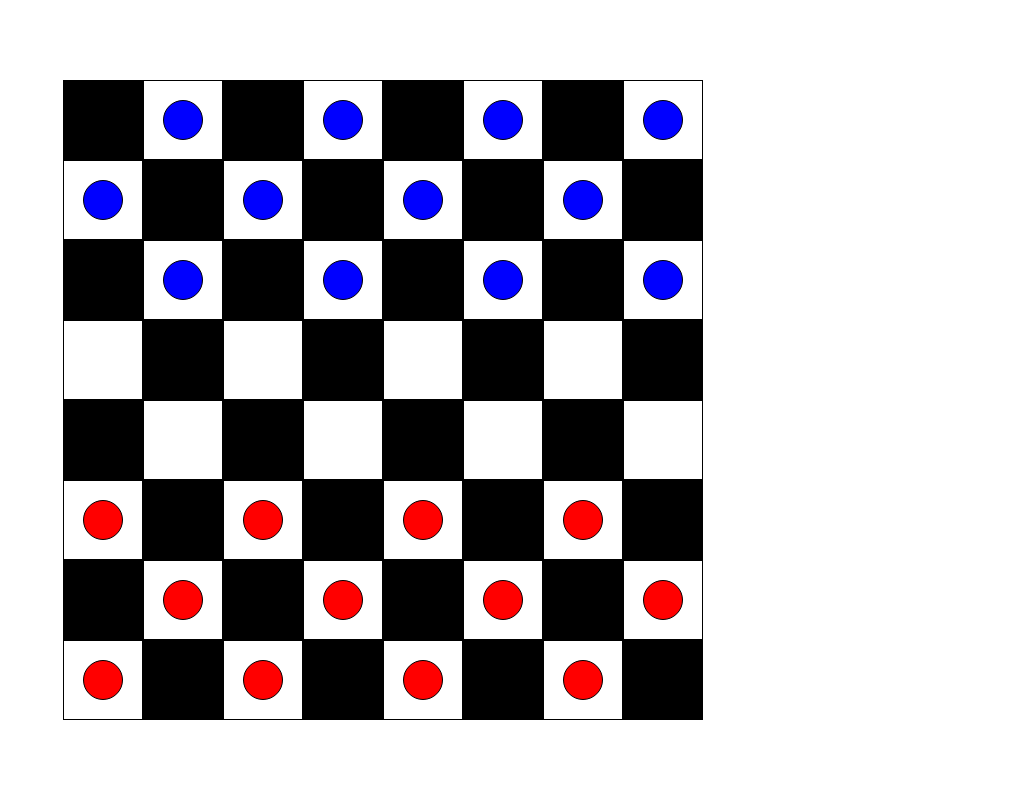
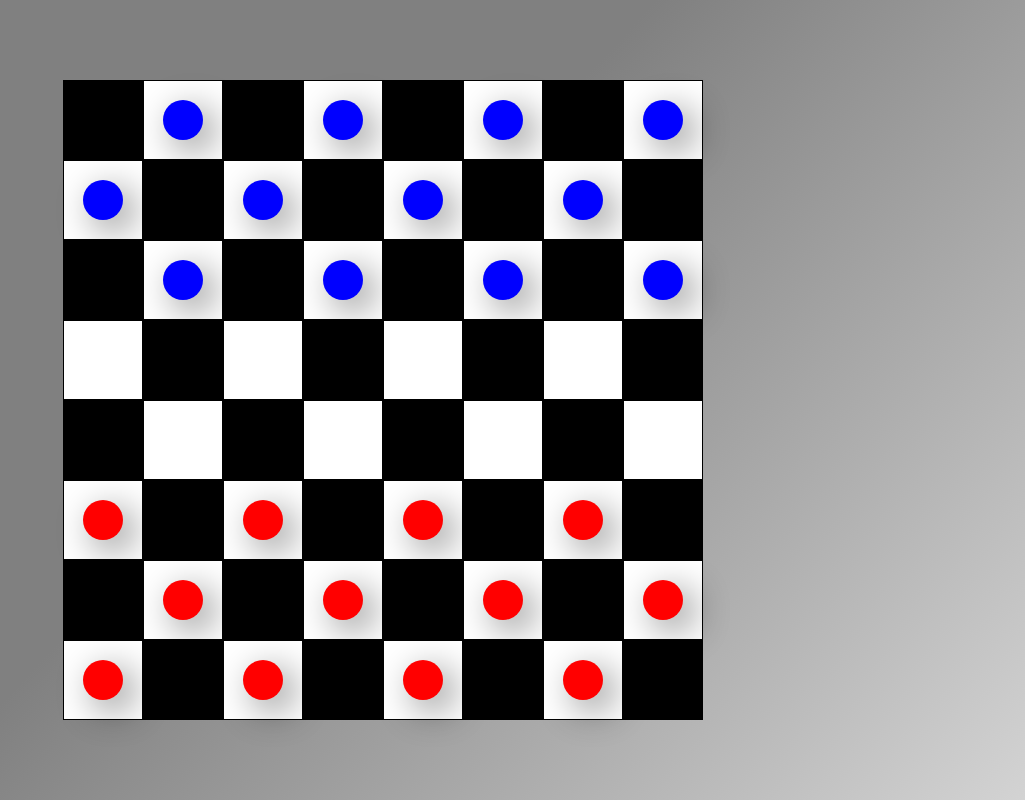
Before and after one commit to unknowguy2001/checkill-game, a plain HTML site: page index.html in a window 1280 px wide. Shown: the whole page, without its empty margins (255-1280 px from the left). Drawn offline with Linux system fonts and the light colour scheme.

Commit message:
feat: add some style

```diff
--- a/style.css
+++ b/style.css
@@ -3,19 +3,29 @@
   padding: 0;
   box-sizing: border-box;
 }
+
 main {
   min-height: 100vh;
   display: flex;
   justify-content: center;
   align-items: center;
+  background: rgb(128, 128, 128);
+  background: linear-gradient(
+    133deg,
+    rgba(128, 128, 128, 1) 45%,
+    rgba(211, 211, 211, 1) 100%
+  );
 }
+
 #board {
   width: 644px;
   height: 640px;
   /* border: 1px solid black; */
+
   display: flex;
   flex-wrap: wrap;
 }
+
 .square {
   width: 80px;
   height: 80px;
@@ -24,21 +34,28 @@ main {
   align-items: center;
   justify-content: center;
 }
+
 .black-square {
   background-color: black;
 }
+
 .white-square {
-  background-attachment: white;
+  background-color: white;
 }
+
 .checker-piece {
   width: 40px;
   height: 40px;
-  border: 1px solid black;
   border-radius: 50%;
+  box-shadow: 10px 10px 37px 0px rgba(0, 0, 0, 0.49);
+  -webkit-box-shadow: 10px 10px 37px 0px rgba(0, 0, 0, 0.49);
+  -moz-box-shadow: 10px 10px 37px 0px rgba(0, 0, 0, 0.49);
 }
+
 .red-checker {
   background-color: blue;
 }
+
 .blue-checker {
   background-color: red;
 }
```
